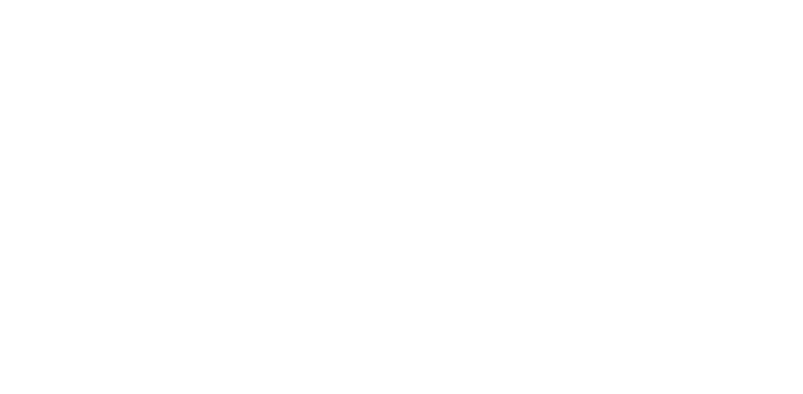
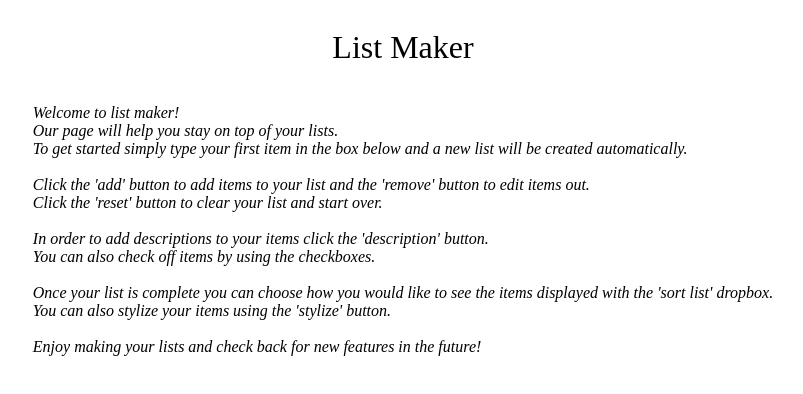
Before and after one commit to lab-antwerp-1/goup4-separation-of-concens, a plain HTML site: page index.html in a window 1280 px wide. Shown: the whole page, without its empty margins (237-1040 px from the left). Drawn offline with Linux system fonts and the light colour scheme.

Commit message:
html intro section

```diff
--- a/client/styles/index.css
+++ b/client/styles/index.css
@@ -1 +1,23 @@
 @import url('./other-file.css');
+
+/* page body */
+
+/* intro section */
+
+.intro {
+  display: flex;
+  flex-direction: column;
+  align-items: center;
+}
+
+.header {
+  font-weight: lighter;
+}
+
+.instructions {
+  font-style: oblique;
+}
+
+/* end of intro section */
+
+/* end of page body */
--- a/index.html
+++ b/index.html
@@ -4,12 +4,35 @@
     <meta charset="UTF-8" />
     <link rel="icon" type="image/svg+xml" href="./client/public/favicon.svg" />
     <meta name="viewport" content="width=device-width, initial-scale=1.0" />
-    <title></title>
+    <title>List Maker</title>
 
     <link href="./client/styles/index.css" rel="stylesheet" />
   </head>
   <body>
-    <div id="root"></div>
+    <!-- page body -->
+    <div id="page">
+      <!-- intro section -->
+      <div class="intro">
+        <h1 class="header">List Maker</h1>
+        <p class="instructions">
+          Welcome to list maker!<br />Our page will help you stay on top of your
+          lists.<br />
+          To get started simply type your first item in the box below and a new
+          list will be created automatically.<br /><br />Click the 'add' button
+          to add items to your list and the 'remove' button to edit items
+          out.<br />Click the 'reset' button to clear your list and start
+          over.<br /><br />In order to add descriptions to your items click the
+          'description' button.<br />You can also check off items by using the
+          checkboxes.<br /><br />Once your list is complete you can choose how
+          you would like to see the items displayed with the 'sort list'
+          dropbox.<br />You can also stylize your items using the 'stylize'
+          button.<br /><br />Enjoy making your lists and check back for new
+          features in the future!
+        </p>
+      </div>
+      <!-- end of intro section -->
+    </div>
+    <!-- end of page body -->
 
     <script type="module" src="./client/src/init/index.js"></script>
   </body>
```
